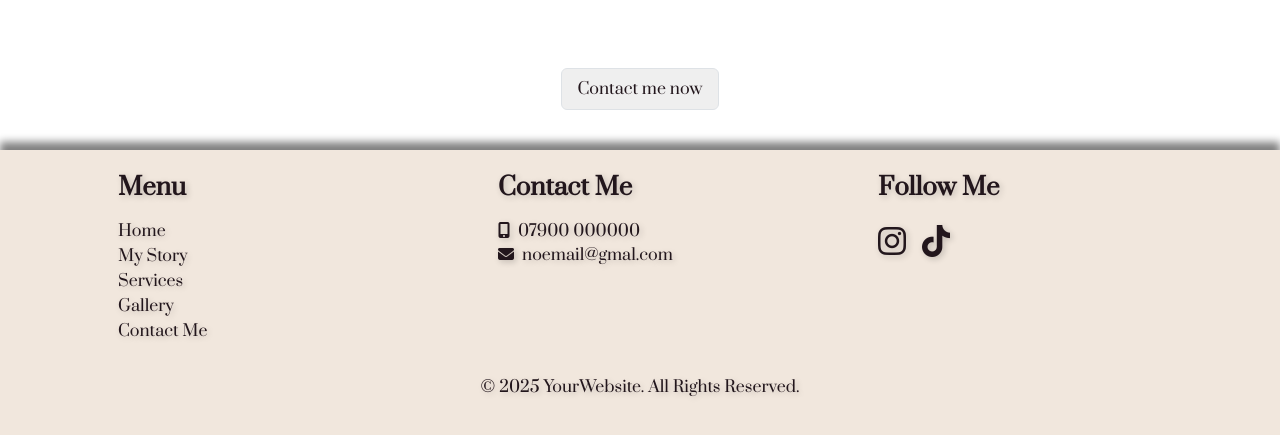
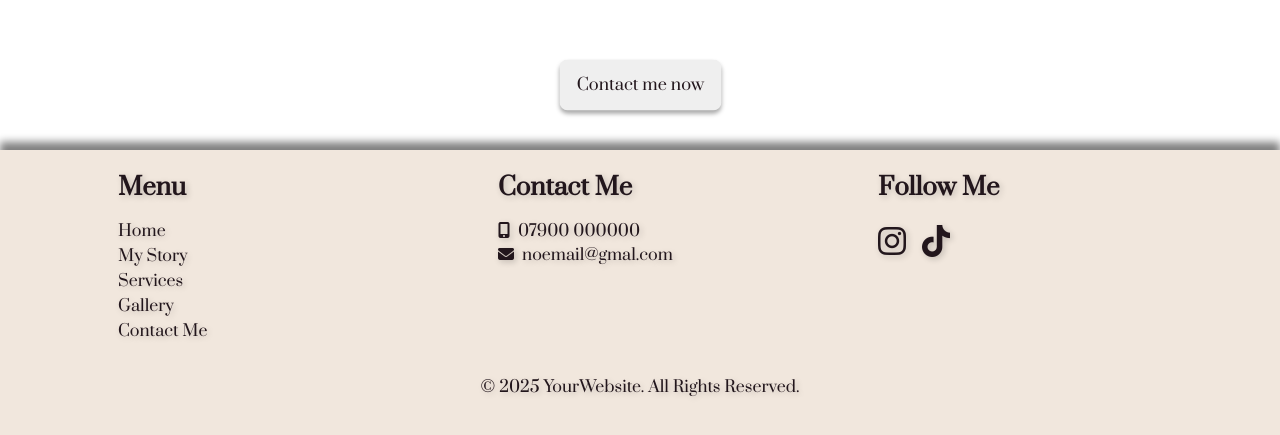
Before and after one commit to 2ndborn/karahair, a React (Create React App) app in the folder kara-app/: page / in a window 1280 px wide. Shown: the part 3850-4285 px from the top of the page. Built offline with nearby package versions, Linux system fonts and the light colour scheme; a web font is replaced by a local one.

Commit message:
Added shadow effects to the contact button

```diff
--- a/kara-app/src/pages/HomePage.js
+++ b/kara-app/src/pages/HomePage.js
@@ -1,12 +1,8 @@
-import React from 'react'
-import { motion } from 'motion/react';
+import React, { useEffect } from 'react'
+import { motion, useAnimation } from 'motion/react';
 import styles from '../styles/HomePage.module.css';
 import peach from '../assets/peachone.webp';
 import Title from '../components/Title';
-import Container from 'react-bootstrap/Container';
-import Row from 'react-bootstrap/Row';
-import Col from 'react-bootstrap/Col';
-import Button from 'react-bootstrap/Button';
 import { useScrollToSection } from '../hooks/useScrollToSection';
 import { Reveal } from '../utils/Reveal';
 
@@ -21,6 +17,20 @@ function HomePage() {
     hidden: { opacity: 0, scale: 0.5 },
     visible: { opacity: 1, scale: 1 },
   }
+
+  const buttonControl = useAnimation();
+
+  useEffect(() => {
+    buttonControl.start({
+      scale: [1, 1.05, 1],
+      boxShadow: [
+        '0px 2px 0px rgba(0,0,0,0.3)',
+        '0px 5px 12px rgba(0,0,0,0.4)',
+        '0px 2px 0px rgba(0,0,0,0.3)'
+      ],
+      transition: {duration: 1.5, repeat: Infinity, ease: "easeInOut"}
+    })
+  }, [buttonControl])
 
   const scrollToSection = useScrollToSection();
 
@@ -94,10 +104,10 @@ function HomePage() {
                 <div className={styles.contactButtonWrapper}>
                   <Reveal>
                     <motion.button
-                     className='rounded-2 py-2 px-3 border border-transparent'
-                     whileHover={{scale: 1}}
-                     whileTap={{scale: 0.95, borderColor: '#000', borderWidth: '2px' }}
-                     style={{borderStyle: "solid"}}
+                     className={styles.contactButton}
+                     animate={buttonControl}
+                     whileHover={{scale: 1.05}}
+                     whileTap={{scale: 0.95, borderColor: '#000' }}
                     >
                       Contact me now
                     </motion.button>
--- a/kara-app/src/styles/HomePage.module.css
+++ b/kara-app/src/styles/HomePage.module.css
@@ -84,7 +84,7 @@
   text-decoration: none;
   color: #22161c;
   background-color: rgba(0, 0, 0, 0);
-  cursor: pointer; /* Keeps click functionality */
+  cursor: pointer;
   border: none;
 }
 
@@ -97,3 +97,11 @@
     position: absolute;
     bottom: 40px;
 }
+
+.contactButton {
+  border: 5px solid transparent;
+  border-radius: 0.5rem;
+  padding: 0.5rem 0.75rem;
+  transition: border-color 0.2s ease;
+  box-shadow: 0 2px 0 rgba(0,0,0,0.3);
+}
```
